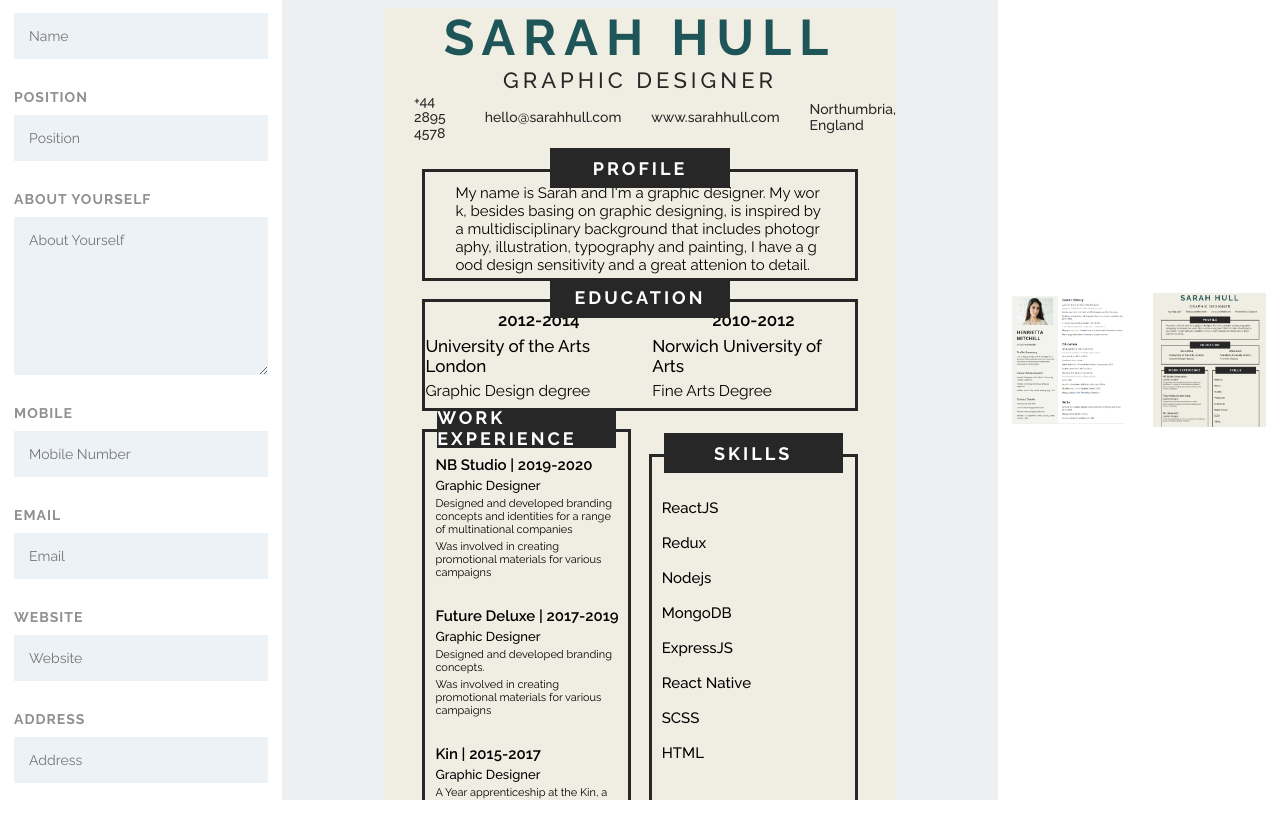
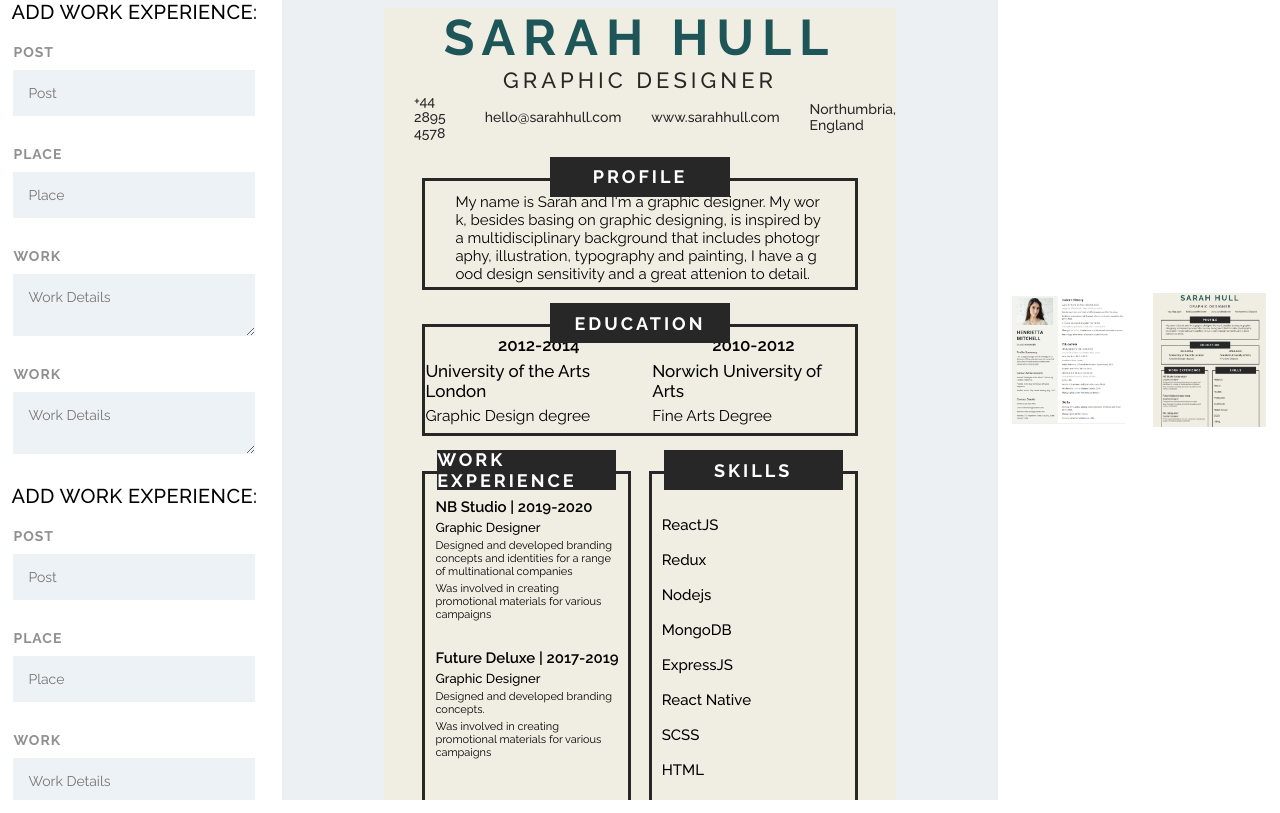
Before and after one commit to CodingMaven1/ProResume, a React (Create React App) app: page / in a window 1280 px wide. Both pictures are taken after a click on the picture 1209 px from the left and 360 px from the top of the page. Built offline with nearby package versions, Linux system fonts and the light colour scheme.

Commit message:
Completed the Career Thingy, needs designing

```diff
--- a/src/Containers/LeftNav/LeftNav.jsx
+++ b/src/Containers/LeftNav/LeftNav.jsx
@@ -1,5 +1,6 @@
 import React from "react";
 import PersonalInfo from './LeftNavComponents/PersonalInfo/PersonalInfo';
+import Career from './LeftNavComponents/Career/Career';
 import './LeftNav.scss';
 
 class LeftNav extends React.Component{
@@ -7,7 +8,11 @@ class LeftNav extends React.Component{
     render(){
         return(
             <div className="LeftNav">
-                <PersonalInfo />
+                <div className="LeftNav--Navigation">
+
+                </div>
+                {/* <PersonalInfo /> */}
+                <Career />
             </div>
         )
     }
--- a/src/Containers/LeftNav/LeftNav.scss
+++ b/src/Containers/LeftNav/LeftNav.scss
@@ -2,4 +2,6 @@
     height: 100vh;
     width: 22vw;
     background-color: #ffffff;
+    overflow-y: scroll;
+    overflow-x: hidden;
 }
--- a/src/Containers/LeftNav/LeftNavComponents/Career/Career.jsx
+++ b/src/Containers/LeftNav/LeftNavComponents/Career/Career.jsx
@@ -1,15 +1,49 @@
 import React from 'react';
-
+import {connect} from "react-redux";
+import {modifyData} from '../../../../redux/user/user-actions';
+import Input from '../../../../Components/Input/Input';
 import './Career.scss';
 
 class Career extends React.Component{
+
+    onChangeHandler = (e, type) => {
+        let value = e.target.value;
+        let {modifyData} = this.props;
+        let typewithdata = {
+            type: type,
+            val: value
+        }
+        modifyData(typewithdata);
+    }
     render(){
         return(
             <div className="Career">
+                <div className="Career--Experience">
+                    <h1 className="Career--Title">Add Work Experience:</h1>
+                    <div className="Career--Inputs">
+                        <Input label="Post" changed={event => this.onChangeHandler(event,"CareerHistory 0 Post")} type="text" placeholder="Post" />
+                        <Input label="Place" changed={event => this.onChangeHandler(event,"CareerHistory 0 Pos")} type="text" placeholder="Place" />
+                        <Input label="Work" changed={event => this.onChangeHandler(event,"CareerHistory 0 Details First")} type="textarea" placeholder="Work Details" row="2" col="40" />
+                        <Input label="Work" changed={event => this.onChangeHandler(event,"CareerHistory 0 Details Second")} type="textarea" placeholder="Work Details" row="2" col="40" />
+                    </div>
+                </div>
 
+                <div className="Career--Experience">
+                    <h1 className="Career--Title">Add Work Experience:</h1>
+                    <div className="Career--Inputs">
+                        <Input label="Post" changed={event => this.onChangeHandler(event,"CareerHistory 1 Post")} type="text" placeholder="Post" />
+                        <Input label="Place" changed={event => this.onChangeHandler(event,"CareerHistory 1 Pos")} type="text" placeholder="Place" />
+                        <Input label="Work" changed={event => this.onChangeHandler(event,"CareerHistory 1 Details First")} type="textarea" placeholder="Work Details" row="2" col="40" />
+                        <Input label="Work" changed={event => this.onChangeHandler(event,"CareerHistory 1 Details Second")} type="textarea" placeholder="Work Details" row="2" col="40" />
+                    </div>
+                </div>
             </div>
         )
     }
 }
 
-export default Career;
+const mapDispatchToProps = dispatch => ({
+    modifyData: data => dispatch(modifyData(data))
+})
+
+export default connect(null, mapDispatchToProps)(Career);
--- a/src/Containers/LeftNav/LeftNavComponents/Career/Career.scss
+++ b/src/Containers/LeftNav/LeftNavComponents/Career/Career.scss
@@ -0,0 +1,36 @@
+@mixin flexCenter {
+    display: flex;
+    align-items: center;
+    justify-content: center;
+}
+
+.Career{
+    min-height: 100vh;
+    width: 21vw;
+    display: flex;
+    flex-direction: column;
+    align-items: center;
+    justify-content: space-around;
+
+    .Career--Experience{
+        width: 100%;
+        display: flex;
+        flex-direction: column;
+        align-items: center;
+
+        .Career--Title{
+            font-size: 2rem;
+            text-transform: uppercase;
+            font-weight: 500;
+            letter-spacing: 0.4px;
+            padding-bottom: 2rem;
+        }
+
+        .Career--Inputs{
+            width: 100%;
+            display: flex;
+            flex-direction: column;
+            align-items: center;
+        }
+    }
+}
--- a/src/Containers/LeftNav/LeftNavComponents/PersonalInfo/PersonalInfo.jsx
+++ b/src/Containers/LeftNav/LeftNavComponents/PersonalInfo/PersonalInfo.jsx
@@ -31,12 +31,8 @@ class PersonalInfo extends React.Component{
     }
 }
 
-const mapStateToProps = state => ({
-    dataObject: state.user.data
-})
-
 const mapDispatchToProps = dispatch => ({
     modifyData: data => dispatch(modifyData(data))
 })
 
-export default connect(mapStateToProps, mapDispatchToProps)(PersonalInfo);
+export default connect(null, mapDispatchToProps)(PersonalInfo);
--- a/src/Containers/PdfViewer/PdfViewer.jsx
+++ b/src/Containers/PdfViewer/PdfViewer.jsx
@@ -11,12 +11,12 @@ class PdfViewer extends React.Component {
         let userTemplate;
         if(template === "Satiny"){
             userTemplate =  <Satiny name={data.Name} pos={data.Pos} about={data.About} achievements={data.Achievements}
-                            Mobile={data.Mobile} Email={data.Email} Address={data.Address} Website={data.Website} careerHistory={data.CareerHitsory}
+                            Mobile={data.Mobile} Email={data.Email} Address={data.Address} Website={data.Website} CareerHistory={data.CareerHistory}
                             education={data.Education} skills={data.Skills} />
         }
         else if(template === "Euphony"){
             userTemplate = <Euphony name={data.Name} pos={data.Pos} about={data.About} achievements={data.Achievements}
-                            Mobile={data.Mobile} Email={data.Email} Address={data.Address} Website={data.Website} careerHistory={data.CareerHitsory}
+                            Mobile={data.Mobile} Email={data.Email} Address={data.Address} Website={data.Website} CareerHistory={data.CareerHistory}
                             education={data.Education} skills={data.Skills}  />
         }
 
--- a/src/Containers/PdfViewer/TemplateDummyData.js
+++ b/src/Containers/PdfViewer/TemplateDummyData.js
@@ -9,9 +9,19 @@ const TemplateDummyData = {
         Email: 'hello@reallygreatsite.com',
         Website: 'www.reallygreatsite.com',
         Address: '123 Anywhere Street, Any City, State, Country 1234',
-        CareerHitsory: [['Assistant Stage Manager','Lengree Theatrical | Mar 2016 - present',['Create, maintain, and track all official paper work for the show',
-        'Facilitate and maintain all channels of communication related to the production.']], ['Stage Management Intern','Grimauld Repertory | Sep 2015 - Mar 2016',
-        ['Managed script for all rehearsals and dispensed line notes to actors.','Reset stage after every rehearsal and performance.',]]],
+        CareerHistory: [{
+            Post: 'Assistant Stage Manager',
+            Place: 'Lengree Theatrical | Mar 2016 - present',
+            Details: {
+                First: 'Create, maintain, and track all official paper work for the show',
+                Second: 'Facilitate and maintain all channels of communication related to the production.'
+            }}, {
+            Post: 'Stage Management Intern',
+            Place:'Grimauld Repertory | Sep 2015 - Mar 2016',
+            Details: {
+                First: 'Managed script for all rehearsals and dispensed line notes to actors.',
+                Second: 'Reset stage after every rehearsal and performance.'
+            }}],
         Education: [['University of Euanco','Bachelor of Arts in Theater Arts, 2015',['Attended from 2011 to 2015','Graduated Cum Laude',
         'Public Relations Officer of the Student Government, 2015', "Dean's Lister for SY 2013 to 2014"]],['Dedeuay High School','Batch Valedictorian, Class of 2011',
         ['GPA of 4.0','Academic Excellence in English, Geometry, Math','Vice President of the Student Council, 2010',"Managing Editor for The Dedeuay Bulletin"]]],
@@ -26,10 +36,18 @@ const TemplateDummyData = {
         Email: 'hello@sarahhull.com',
         Website: 'www.sarahhull.com',
         Address: 'Northumbria, England',
-        CareerHitsory: [['Graphic Designer','NB Studio | 2019-2020',['Designed and developed branding concepts and identities for a range of multinational companies',
-        'Was involved in creating promotional materials for various campaigns']], ['Graphic Designer','Future Deluxe | 2017-2019',
-        ['Designed and developed branding concepts.','Was involved in creating promotional materials for various campaigns']],['Graphic Designer', 'Kin | 2015-2017',
-        ['A Year apprenticeship at the Kin, a research and design studio, as editorial graphic designer.']]],
+        CareerHistory: [{
+            Post: 'Graphic Designer',
+            Place: 'NB Studio | 2019-2020',
+            Details: {
+                First: 'Designed and developed branding concepts and identities for a range of multinational companies',
+                Second: 'Was involved in creating promotional materials for various campaigns'
+            }}, {
+            Post: 'Graphic Designer',
+            Place: 'Future Deluxe | 2017-2019',
+            Details: {
+                First: 'Designed and developed branding concepts.',
+                Second: 'Was involved in creating promotional materials for various campaigns'}} ],
         Education: [['University of the Arts London','Graphic Design degree',['2012-2014']],['Norwich University of Arts','Fine Arts Degree',['2010-2012']]],
         Skills: ['ReactJS', 'Redux', 'Nodejs', 'MongoDB', 'ExpressJS','React Native','SCSS','HTML'],
     }
--- a/src/Templates/Euphony/Euphony.jsx
+++ b/src/Templates/Euphony/Euphony.jsx
@@ -3,7 +3,7 @@ import React from "react";
 import './Euphony.scss';
 
 const Euphony = (props) => {
-    let {name,pos,about,Mobile,Email,Website,Address,careerHistory,education,skills} = props;
+    let {name,pos,about,Mobile,Email,Website,Address,CareerHistory,education,skills} = props;
     return(
         <div className="Euphony">
             <div className="Euphony--Header">
@@ -43,19 +43,14 @@ const Euphony = (props) => {
                     <div className="Euphony--BodyCareer">
                         <div className="Euphony--BodyTitle">Work Experience</div>
                         {
-                            careerHistory.map((opt,idx) => {
+                            CareerHistory.map((opt,idx) => {
                                 return(
                                     <div key={idx} className="Euphony--BodyCareerInfo">
-                                        <h1 className="Euphony--BodyCareerInfoTitle">{opt[1]}</h1>
-                                        <h2 className="Euphony--BodyCareerInfoSubtitle">{opt[0]}</h2>
+                                        <h1 className="Euphony--BodyCareerInfoTitle">{opt.Place}</h1>
+                                        <h2 className="Euphony--BodyCareerInfoSubtitle">{opt.Post}</h2>
                                         <div className="Euphony--BodyCareerInfoDetail">
-                                            {
-                                                opt[2].map((option,index) => {
-                                                    return(
-                                                        <p key={index} className="Euphony--BodyCareerInfoHeading">{option}</p>
-                                                    )
-                                                })
-                                            }
+                                        <p className="Euphony--BodyCareerInfoHeading">{opt.Details.First}</p>
+                                        <p className="Euphony--BodyCareerInfoHeading">{opt.Details.Second}</p>
                                         </div>
                                     </div>
                                 )
```
Also changed, not shown: src/Templates/Satiny/Satiny.jsx (+6 -11 lines), src/redux/user/user-utils.js (+21 -1 lines).
